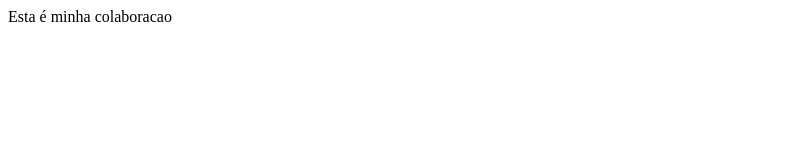
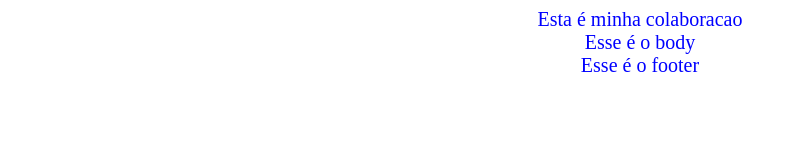
Before and after one commit to mabiamabia/globo-sv2, a plain HTML site: page index.html in a window 1280 px wide. Shown: the whole page, without its empty margins (0-797 px from the left). Drawn offline with Linux system fonts and the light colour scheme.

Commit message:
alteracao na cor a fonte e folha de estilo

```diff
--- a/index.html
+++ b/index.html
@@ -1,13 +1,12 @@
 <html>
-
   <head>
     <title>Atividade 2</title>
+    <link rel="stylesheet" href="style.css" />
   </head>
 
   <body>
     <header>Esta é minha colaboracao</header>
-	<main></main>
-	<footer></footer>
+    <main>Esse é o body</main>
+    <footer>Esse é o footer</footer>
   </body>
-
 </html>
--- /dev/null
+++ b/style.css
@@ -0,0 +1,8 @@
+body {
+  display: flex;
+  justify-content: center;
+  align-items: center;
+  flex-direction: column;
+  font-size: 20px;
+  color: blue;
+}
```
Lines whose indentation alone changed are shown as unchanged.
